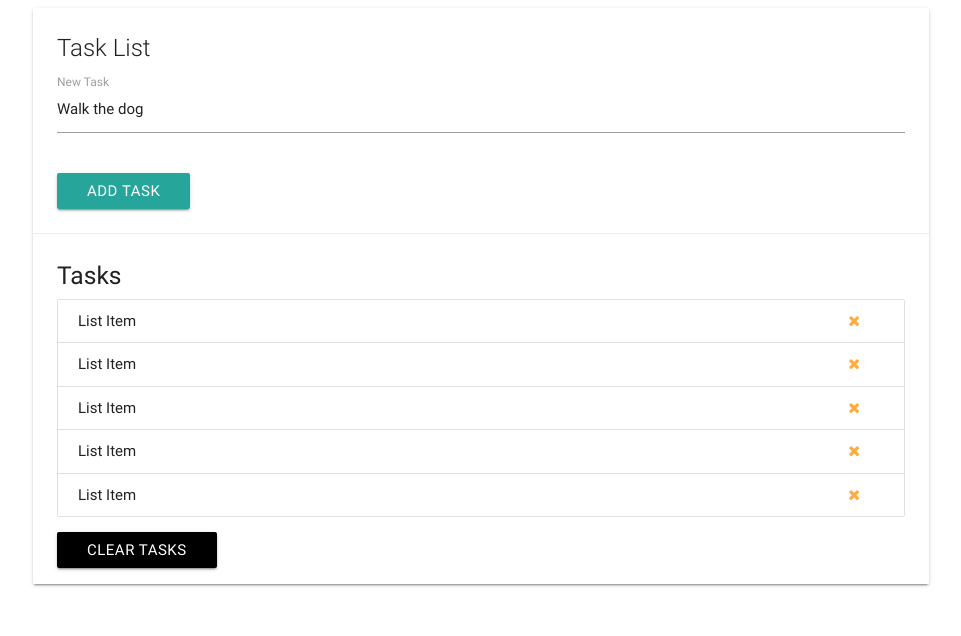
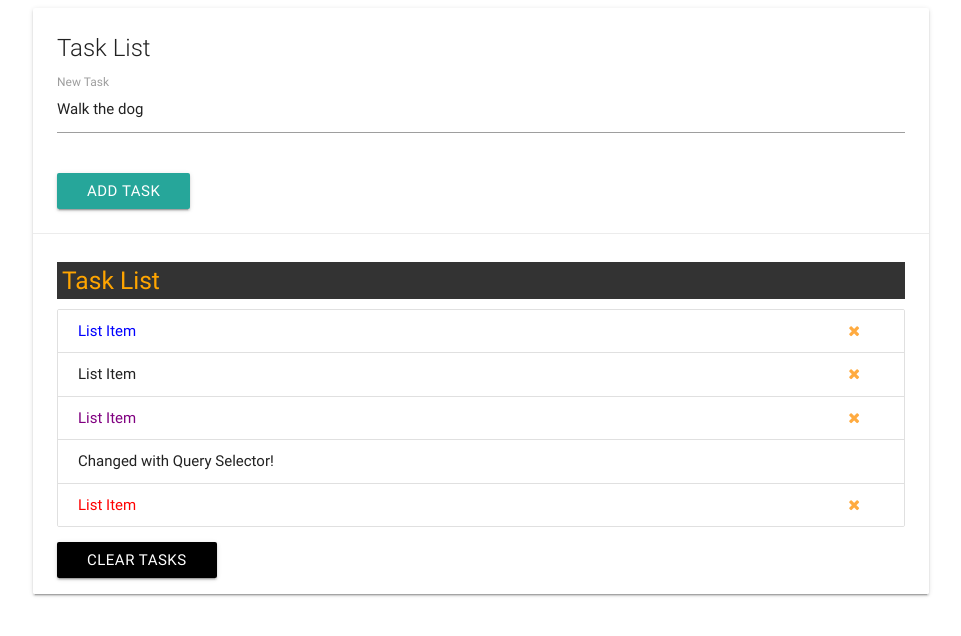
Before and after one commit to charlesmartinreed/Javascript-Refresher, a plain HTML site: page index.html in a window 1280 px wide. Shown: the whole page, without its empty margins (159-1120 px from the left). Drawn offline with nearby package versions, Linux system fonts and the light colour scheme.

Commit message:
Basic demonstration of DOM selectors for single DOM elements.

```diff
--- a/app.js
+++ b/app.js
@@ -1,46 +1,39 @@
-//Document Object Model
+// DOM SELECTORS allows us to directly access elements from the DOM
+// This also us to do much of the work previously handled by jQuery
 
-// Tree of nodes (elements like h1, a, p, etc...) created by the browser
-// Javascript can e used to read/write/manipulate to the DOM
-// the DOM is object-oriented, meaning the page is represented by a series of objects that themselves can offer properties and methods.
+// Single element selectors let you grab an element by class or id. Only stores one thing, so if you target a class, it'll only grab the first element that uses that class.
 
-let val;
+// Multiple element selectors can be used to return HTML Collections comprising the full array of items that use an id or class
 
-val = document; //gives us the entire document, anything and everything in the html
+//document.getElementById();
+const taskTitle = document.getElementById('task-title');
+console.log(taskTitle); //shows the h5 in index.html
 
-val = document.all; //HTML COLLECTION of tag elements. This is zero based, like an array.
-val = document.all[3]; //gives us the 4th
-val = document.all.length; //count of elements in the dom
-val = document.head;
-val = document.body;
-val = document.doctype;
-val = document.domain;
-val = document.URL;
-val = document.characterSet;
-val = document.contentType;
+//grab things from the element
+console.log(taskTitle.id);
+console.log(taskTitle.className);
 
-// Though it isn't recommended, you can grab reference to html elements by referring to their semantic name
-val = document.forms;
-val = document.forms[0].id;
-val = document.forms[0].method;
-val = document.forms[0].action;
+//we can also change styling by targeting
+//anythign you can do in CSS, can be done via this method
+taskTitle.style.background = '#333';
+taskTitle.style.color = '#FFF';
+taskTitle.style.padding = '5px';
+//document.getElementById('task-title').style.display = 'none';
 
-val = document.links; //HTML COLLECTION of the links in current DOM
-val = document.links[0];
-val = document.links[0].className;
-val = document.links[0].classList[0];
+//you can also change the content by changing the content or even the HTML
+taskTitle.textContent = 'Task List!';
+taskTitle.innerText = 'My Tasks';
+taskTitle.innerHTML = '<span style="color: orange">Task List</span>'
 
-val = document.images; //this will be empty for us, of course
+//document.querySelector();
+// takes any CSS selector
+console.log(document.querySelector('#task-title')); //by id
+console.log(document.querySelector('.card-title')); //by class
+console.log(document.querySelector('h5')); //the first h5 on the page
 
-val = document.scripts;
-val = document.scripts[2].getAttribute('src'); //app.js
+document.querySelector('li').style.color = 'red';
+document.querySelector('ul li').style.color = 'blue'; //you can also nest elements, as in CSS
 
-//HTML COLLECTIONS CAN BE TURNED INTO ARRAYS
-//THIS ALLOWS US TO USE ARRAY CLASS METHODS ON THEM
-let scripts = document.scripts;
-let scriptsArray = Array.from(scripts);
-
-scriptsArray.forEach(function(script) {
-	console.log(script);
-});
-console.log(val);
+document.querySelector('li:last-child').style.color = 'red';
+document.querySelector('li:nth-child(3)').style.color = 'purple';
+document.querySelector('li:nth-child(4)').textContent = 'Changed with Query Selector!';
--- a/index.html
+++ b/index.html
@@ -29,7 +29,7 @@
             </form>
           </div>
           <div class="card-action">
-            <h5 id="task-title">Tasks</h5>
+            <h5 id="task-title" class="task-name">Tasks</h5>
             <ul class="collection">
               <li class="collection-item">
                 List Item
```
